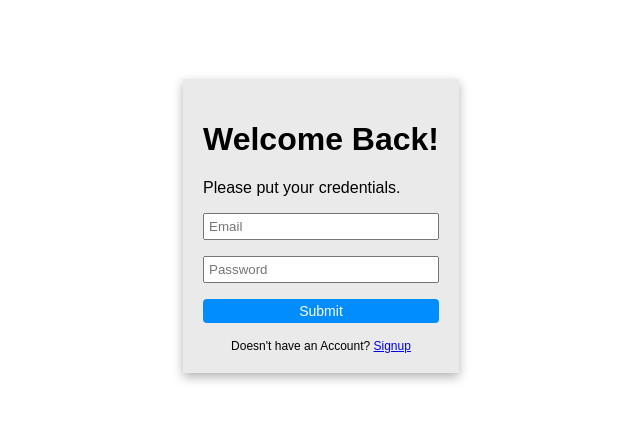
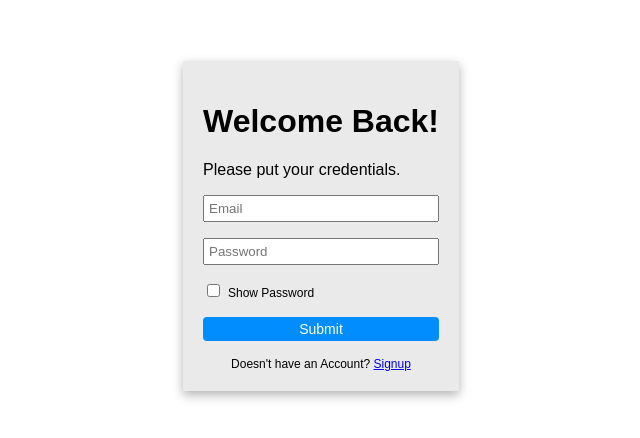
Before and after one commit to Kirby-Rivera/CRUD-Exam, a React (Create React App) app: page / in a window 1280 px wide. Shown: the part 182-620 px from the top of the page, without its empty margins (319-959 px from the left). Built offline with nearby package versions, Linux system fonts and the light colour scheme; a web font is replaced by a local one.

Commit message:
FO-47 - Added show password checkbox

```diff
--- a/src/modules/login/Login.js
+++ b/src/modules/login/Login.js
@@ -6,9 +6,14 @@ import styles from "./Login.module.scss";
 function Login() {
   const [username, setUserName] = useState("");
   const [password, setPassword] = useState("");
+  const [isPassShown, setIsPassShown] = useState(false);
 
   const navigate = useNavigate();
   const location = useLocation();
+
+  function handleShowPassword(prev) {
+    setIsPassShown((prev = !prev));
+  }
 
   return (
     <div className={styles["login"]}>
@@ -23,13 +28,20 @@ function Login() {
           placeholder="Email"
         />
         <input
-          type="password"
+          type={isPassShown ? "text" : "password"}
           name="password"
           value={password}
           onChange={(e) => setPassword(e.target.value)}
           placeholder="Password"
         />
-
+        <div>
+          <input
+            type="checkbox"
+            checked={isPassShown}
+            onChange={() => handleShowPassword(isPassShown)}
+          />
+          <label>Show Password</label>
+        </div>
         <button
           color="danger"
           onClick={() => handleLogIn(username, password, navigate, location)}
--- a/src/modules/login/Login.module.scss
+++ b/src/modules/login/Login.module.scss
@@ -21,6 +21,11 @@
       border-radius: 4px;
     }
 
+    label {
+        font-size: 12px;
+        margin-left: 5px;
+    }
+
     p {
         font-size: 12px;
         margin: 0 auto;
```
